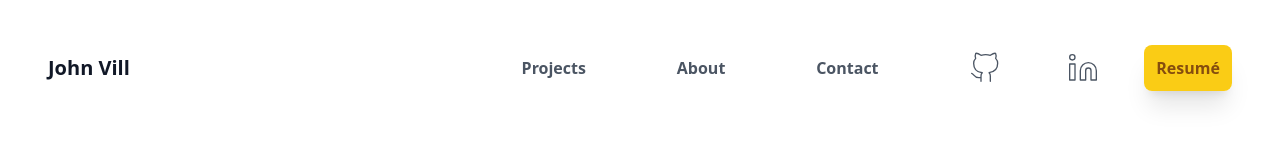
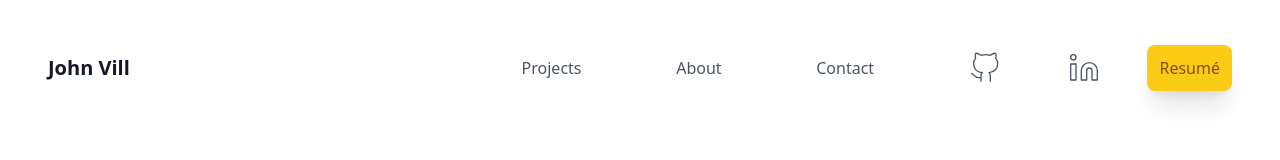
Before and after one commit to jvillad/portfolio-v2, a React (Vite) app: page / in a window 1280 px wide. Shown: the top 160 px of the page. Built offline with nearby package versions, Linux system fonts and the light colour scheme; no server answers.

Commit message:
routing about

```diff
--- a/src/components/Nav.tsx
+++ b/src/components/Nav.tsx
@@ -60,7 +60,7 @@ function Nav() {
         <div
           className={` ${
             !open && 'hidden'
-          } font-bold w-full text-center text-gray-600 md:flex md:items-center md:justify-between md:w-3/5`}
+          }  w-full text-center text-gray-600 md:flex md:items-center md:justify-between md:w-3/5`}
         >
           <div className="pt-10 pb-2 md:pt-2">
             <a href="/" className="hover:text-rose-600">
@@ -69,7 +69,7 @@ function Nav() {
           </div>
           <hr />
           <div className="py-2">
-            <a href="/" className="hover:text-rose-600">
+            <a href="/about" className="hover:text-rose-600">
               About
             </a>
           </div>
@@ -123,7 +123,7 @@ function Nav() {
               href="/"
               className="bg-yellow-400 p-3 text-yellow-800 rounded-lg hover:bg-rose-600 hover:text-rose-50 shadow-xl"
             >
-              Resumé
+              <span className="font-light">Resumé</span>
             </a>
           </div>
         </div>
```
